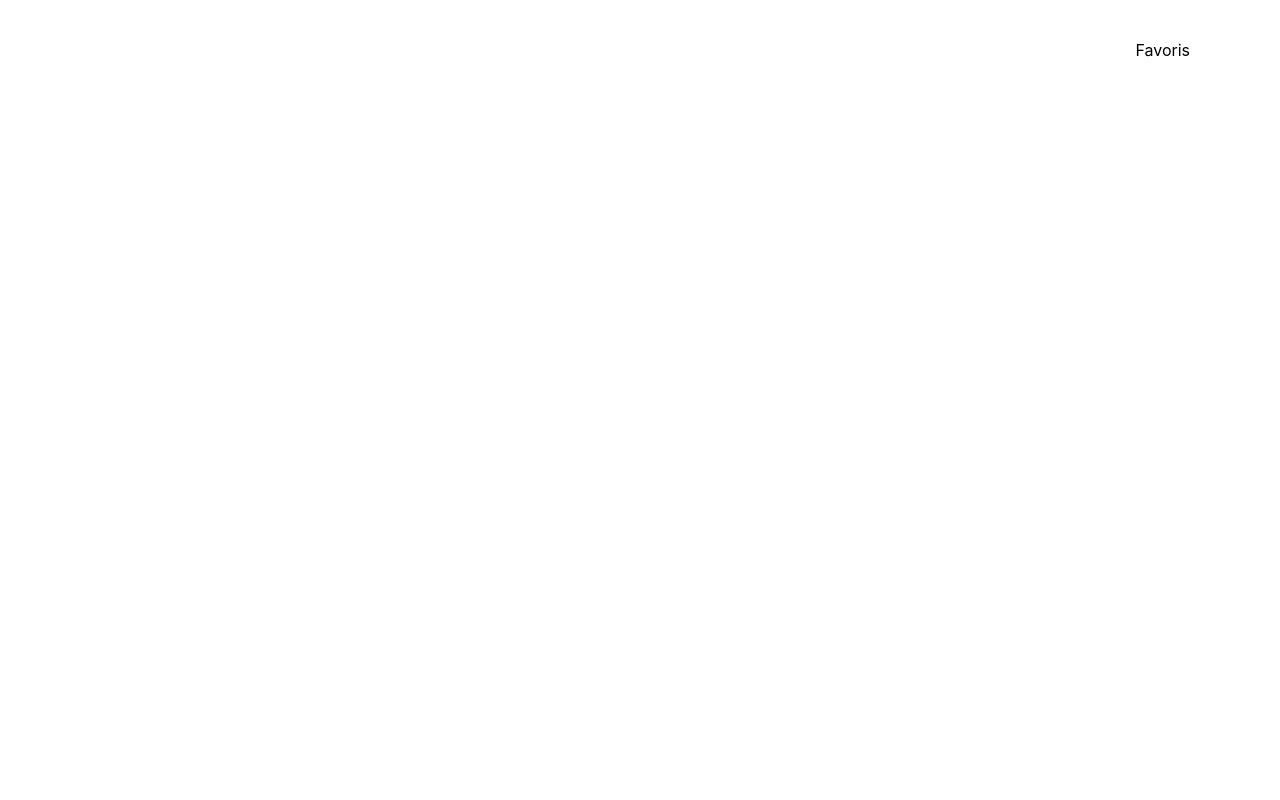
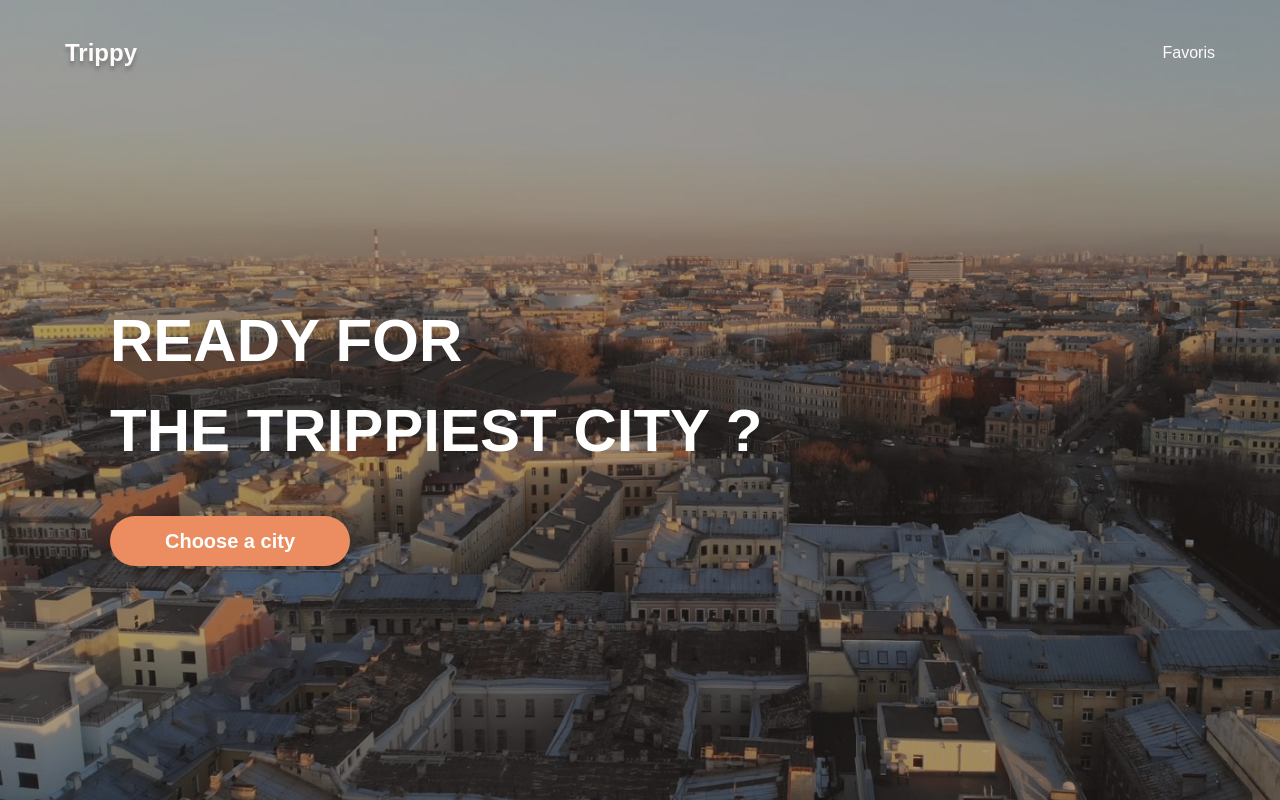
Before and after one commit to BK-sensei/Trippy, a React (Create React App) app: page / in a window 1280 px wide. Built offline with nearby package versions, Linux system fonts and the light colour scheme.

Commit message:
ajout du composant Home Header

```diff
--- a/src/App.css
+++ b/src/App.css
@@ -1,38 +1 @@
-.App {
-  text-align: center;
-}
-
-.App-logo {
-  height: 40vmin;
-  pointer-events: none;
-}
-
-@media (prefers-reduced-motion: no-preference) {
-  .App-logo {
-    animation: App-logo-spin infinite 20s linear;
-  }
-}
-
-.App-header {
-  background-color: #282c34;
-  min-height: 100vh;
-  display: flex;
-  flex-direction: column;
-  align-items: center;
-  justify-content: center;
-  font-size: calc(10px + 2vmin);
-  color: white;
-}
-
-.App-link {
-  color: #61dafb;
-}
-
-@keyframes App-logo-spin {
-  from {
-    transform: rotate(0deg);
-  }
-  to {
-    transform: rotate(360deg);
-  }
-}
+@import url('https://fonts.googleapis.com/css2?family=Poppins:wght@400;500;600;700;800&family=Zen+Tokyo+Zoo&display=swap');
--- a/src/App.js
+++ b/src/App.js
@@ -2,18 +2,20 @@ import { BrowserRouter, Routes, Route } from "react-router-dom";
 import Nav from './components/Nav';
 import  NotFound  from "./pages/NotFound";
 import styled from 'styled-components'
+import Home from '../src/pages/Home'
 import Hotel from "./pages/Hotel";
+
+
 const Container = styled.div`
-margin-top: 40px
+
 `;
 const App = () => {
 
   return (
     <Container>
-      <Nav />
         <BrowserRouter>
           <Routes>
-            <Route exact path="/"  />
+            <Route exact path="/" element={<Home/>}  />
             <Route  path="/Hotel" element={<Hotel/>} />
             <Route  path="/Favoris"  />
             <Route  path="*" element={<NotFound/>} />
--- /dev/null
+++ b/src/components/Home/HeaderHome.js
@@ -0,0 +1,62 @@
+import React from 'react';
+import styled from 'styled-components';
+import background from '../../img/home-img/bg-home.png'
+import Nav from '../Nav';
+
+const Header = (props) => {
+
+    const Header = styled.header`
+        background-image: url(${background});
+        width: 100%;
+        height: 100vh;
+        z-index: 0;
+    `
+
+    const ElementHeader = styled.div`
+        display: flex;
+        flex-direction: column;
+        padding-left: 110px;
+        padding-top: 150px;
+        z-index: 2;
+    `
+
+    const Title = styled.h1`
+        font-family: 'Poppins', sans-serif;
+        font-style: normal;
+        font-weight: bold;
+        font-size: 60px;
+        line-height: 90px;
+        color: #FFFFFF;
+    `
+
+    const Button = styled.button`
+        width: 240px;
+        height: 50px;
+        left: 125px;
+        top: 502px;
+        background: #EB8D61;
+        border-radius: 30px;
+        font-family: 'Poppins', sans-serif;
+        font-style: normal;
+        font-weight: bold;
+        font-size: 20px;
+        line-height: 30px;
+        display: flex;
+        justify-content: center;
+        align-items: center;
+        text-align: center;
+        color: white;
+        border: none;
+    `
+    return (
+        <Header>
+            <Nav />
+            <ElementHeader>
+                <Title>READY FOR<br/>THE TRIPPIEST CITY ?</Title>
+                <Button>Choose a city</Button>
+            </ElementHeader>
+        </Header>
+    );
+}
+
+export default Header;
--- a/src/components/Nav.js
+++ b/src/components/Nav.js
@@ -1,22 +1,48 @@
 import styled from 'styled-components'
 // le style  de la nav
-const Container = styled.div`
-display : flex;
-justify-content: end;
-padding-right : 90px;
-list-style-type: none;
+const Container = styled.nav`
+  display : flex;
+  justify-content: end;
+  padding : 15px;
+  list-style-type: none;
+  z-index: 10;
+  background-color: transparent;
 `;
 
-const Li = styled.li`
+const NavBar = styled.div`
+  width: 100%;
+  display: flex;
+  justify-content: space-between;
+  align-items: center;
+  padding-left: 50px;
+  padding-right: 50px;
+`;
 
-  padding-left : 40px;
+const H2 = styled.h2`
+  font-family: 'Poppins', sans-serif;
+  font-style: normal;
+  font-weight: bold;
+  font-size: 24px;
+  line-height: 36px;
+  text-align: center;
+  color: #FFFBFB;
+  text-shadow: 0px 4px 4px rgba(0, 0, 0, 0.25);
+`
+const Favoris = styled.p`
+  font-family: 'Poppins', sans-serif;
+  font-style: normal;
+  font-size: 16px;
+  color: #FFFBFB;
+`
 
-`;
 const Nav = () => {
 
     return (
       <Container>
-      <Li>Favoris</Li>
+        <NavBar>
+          <H2>Trippy</H2>
+          <Favoris>Favoris</Favoris>
+        </NavBar>
       </Container>
     )
 }
--- /dev/null
+++ b/src/pages/Home.js
@@ -0,0 +1,10 @@
+import React from 'react';
+import HeaderHome from '../components/Home/HeaderHome'
+
+const Home = (props) => {
+    return (
+        <HeaderHome />
+    );
+}
+
+export default Home;
```
Also changed, not shown: src/img/home-img/bg-home.png (added), 1 other file (tests, documents, lock files or other folders).
